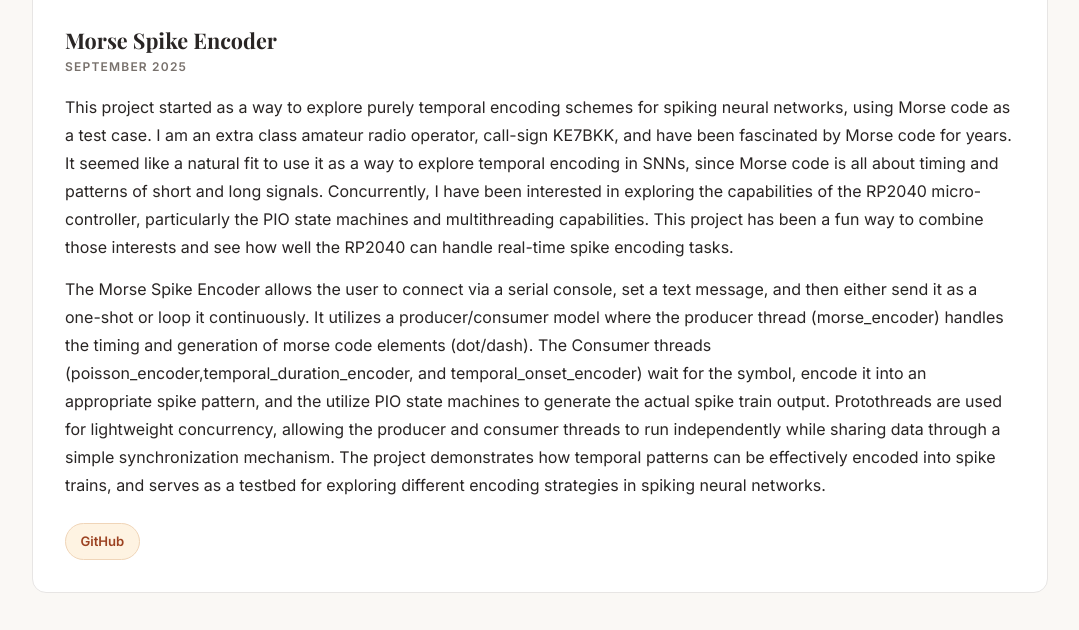
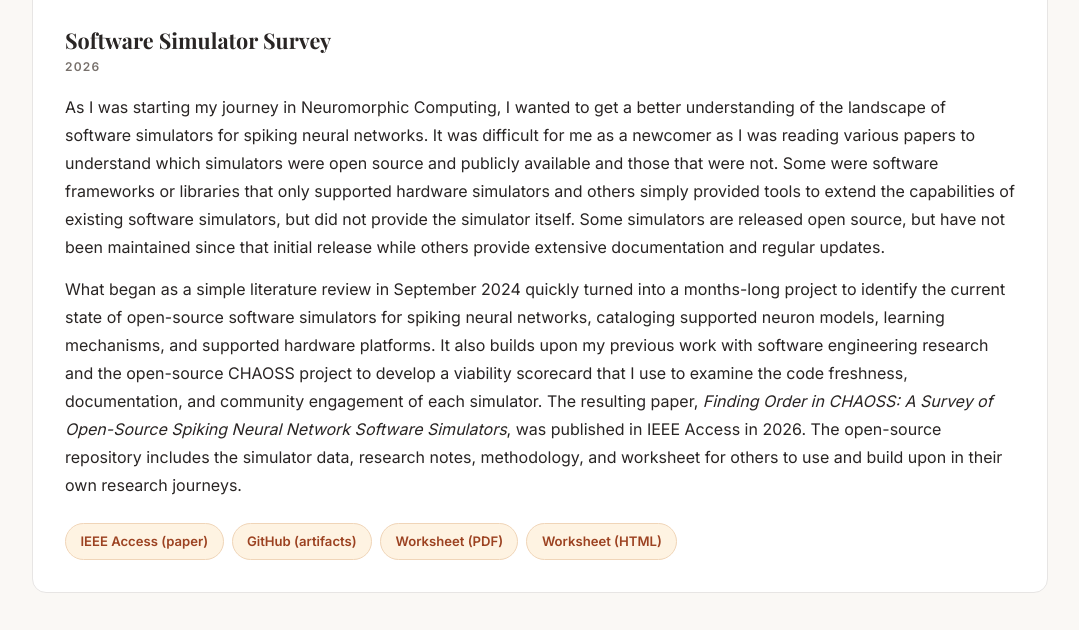
Before and after one commit to tessercode/tessercode.github.io, a Jekyll site: the page built from research/index.html, in a window 1280 px wide and 900 px high, scrolled down 879 px, cut to the strip 234-864 px from the top of the window. Shown: the whole strip, without its empty margins (100-1179 px from the left). Built offline with Jekyll 4.4.1, drawn with Linux system fonts in a browser that asks for light colours.

Commit message:
Re-enable simulator survey on research page with IEEE Access publication links
Co-Authored-By: Claude Opus 5.5 <noreply@anthropic.com>

```diff
--- a/research/index.html
+++ b/research/index.html
@@ -39,27 +39,28 @@ description: Active research projects, experiments, and work-in-progress in neur
       -->
 
       <!-- ==================== Software Simulator Survey ==================== -->
-      <!-- <article class="research-entry">
+      <article class="research-entry">
         <div class="research-entry-media">
           <img src="/assets/img/research/survey-worksheet-header.png" alt="Screenshot of portion of software simulator survey worksheet" class="research-entry-img" />
         </div>
         <div class="research-entry-body">
           <h2 class="research-entry-title">Software Simulator Survey</h2>
-          <time class="research-entry-date" datetime="2024-12">December 2024</time>
+          <time class="research-entry-date" datetime="2026">2026</time>
           <p>
             As I was starting my journey in Neuromorphic Computing, I wanted to get a better understanding of the landscape of software simulators for spiking neural networks. It was difficult for me as a newcomer as I was reading various papers to understand which simulators were open source and publicly available and those that were not. Some were software frameworks or libraries that only supported hardware simulators and others simply provided tools to extend the capabilities of existing software simulators, but did not provide the simulator itself. Some simulators are released open source, but have not been maintained since that initial release while others provide extensive documentation and regular updates.
           </p>
           <p>
-            What began as a simple literature review in September 2024 quickly turned into a months-long project to identify the current state of open-source software simulators for spiking neural networks, cataloging supported neuron models, learning mechanisms, and supported hardware platforms. It also builds upon my previous work with software engineering research and the open-source CHAOSS project to develop a viability scorecard that I use to examine the code freshness, documentation, and community engagement of each simulator. A preprint of the paper, <em>Finding Order in CHAOSS: A Survey of Open-Source Spiking Neural Network Software Simulators</em>, is available on arXiv. However, we have extensive notes and a simulator selection worksheet that did not make it into the paper that I am sharing here for others to use and build upon in their own research journeys.
+            What began as a simple literature review in September 2024 quickly turned into a months-long project to identify the current state of open-source software simulators for spiking neural networks, cataloging supported neuron models, learning mechanisms, and supported hardware platforms. It also builds upon my previous work with software engineering research and the open-source CHAOSS project to develop a viability scorecard that I use to examine the code freshness, documentation, and community engagement of each simulator. The resulting paper, <em>Finding Order in CHAOSS: A Survey of Open-Source Spiking Neural Network Software Simulators</em>, was published in IEEE Access in 2026. The open-source repository includes the simulator data, research notes, methodology, and worksheet for others to use and build upon in their own research journeys.
 
           </p>
           <div class="research-entry-links">
+            <a href="https://ieeexplore.ieee.org/document/11517393" class="link-chip">IEEE Access (paper)</a>
+            <a href="https://github.com/tessercode/chaoss" class="link-chip">GitHub (artifacts)</a>
             <a href="/assets/docs/simulator-worksheet.pdf" class="link-chip">Worksheet (PDF)</a>
             <a href="/assets/docs/simulator-worksheet.html" class="link-chip">Worksheet (HTML)</a>
-            <a href="#" class="link-chip">arXiv (pending)</a>
           </div>
         </div>
-      </article> -->
+      </article>
 
 
       <!-- ==================== MORSE SPIKE ENCODER ==================== -->
```
